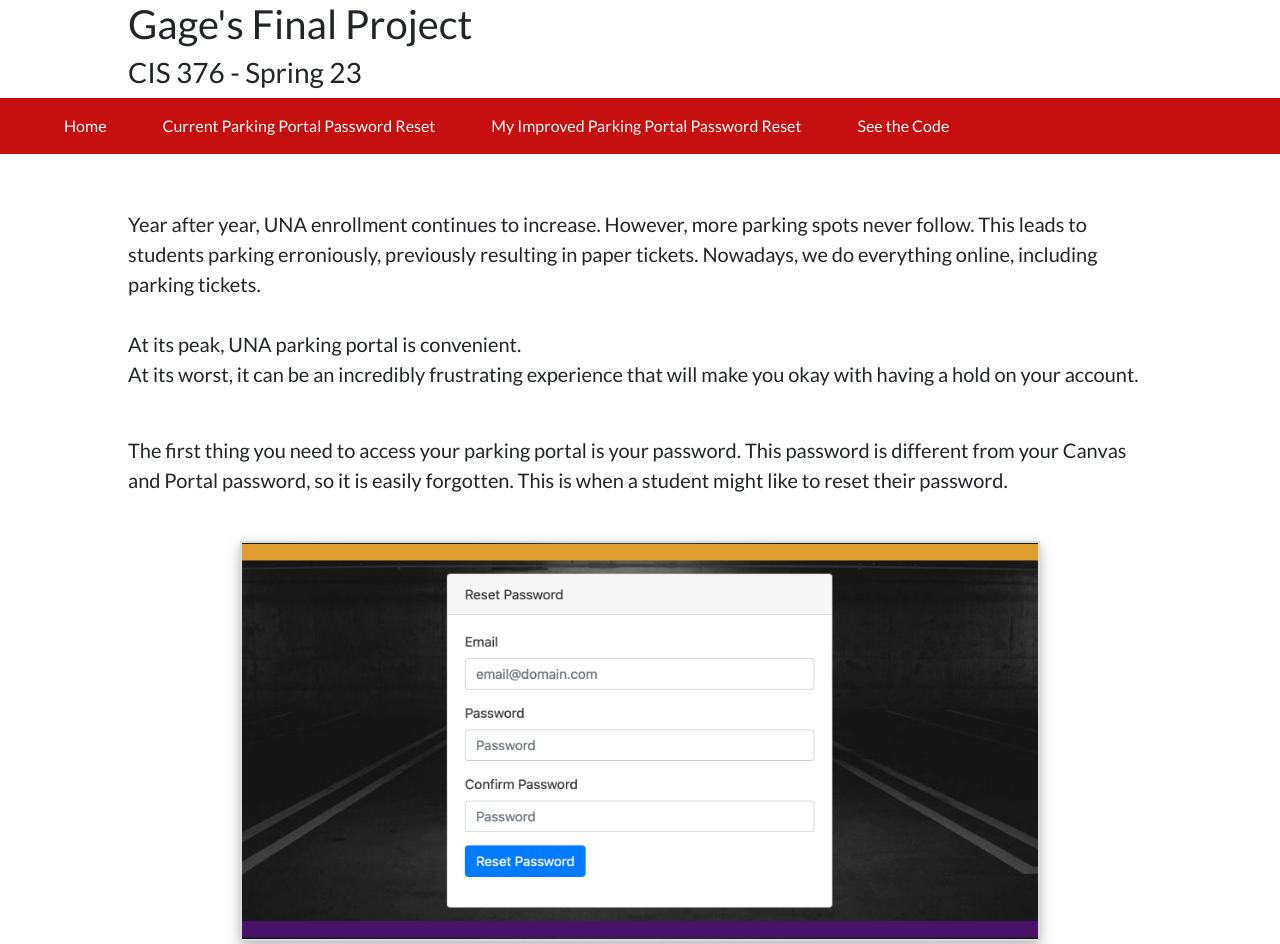
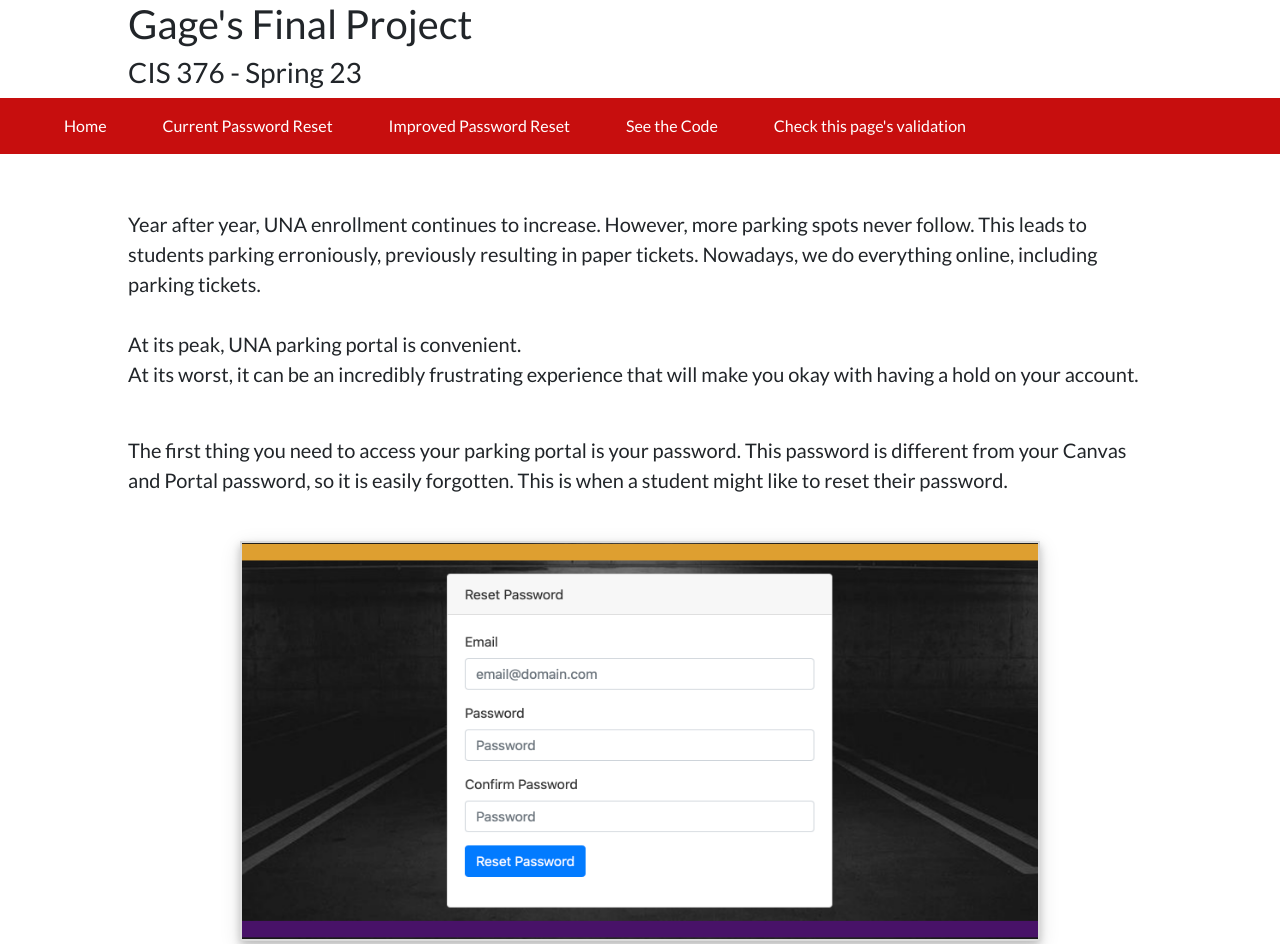
Before and after one commit to gagethekidd/jumpy-jaguar-juliette, a plain HTML site: page pages/uxmistakes.html in a window 1280 px wide. Shown: the top 944 px of the page. Drawn offline with nearby package versions, Linux system fonts and the light colour scheme.

Commit message:
Add files via upload

```diff
--- a/pages/uxmistakes.html
+++ b/pages/uxmistakes.html
@@ -18,9 +18,10 @@
         <div id="navbarNavAltMarkup">
           <div class="navbar-nav">
             <a class="nav-item nav-link active" href="../index.html">Home </a>
-            <a class="nav-item nav-link" href="#">Current Parking Portal Password Reset</a>
-            <a class="nav-item nav-link" href="revisedux.html">My Improved Parking Portal Password Reset</a>
+            <a class="nav-item nav-link" href="#">Current Password Reset</a>
+            <a class="nav-item nav-link" href="revisedux.html">Improved Password Reset</a>
             <a class="nav-item nav-link" href="https://github.com/gagethekidd/jumpy-jaguar-juliette" target="_blank">See the Code</a>
+            <a class="nav-link" target="_blank" href="https://validator.w3.org/nu/?doc=https%3A%2F%2Fgagethekidd.github.io%2Fjumpy-jaguar-juliette%2Fpages%2Fuxmistakes.html">Check this page's validation</a>
           </div>
         </div>
       </nav>
```
Also changed, not shown: pages/revisedux.html (+3 -2 lines).
